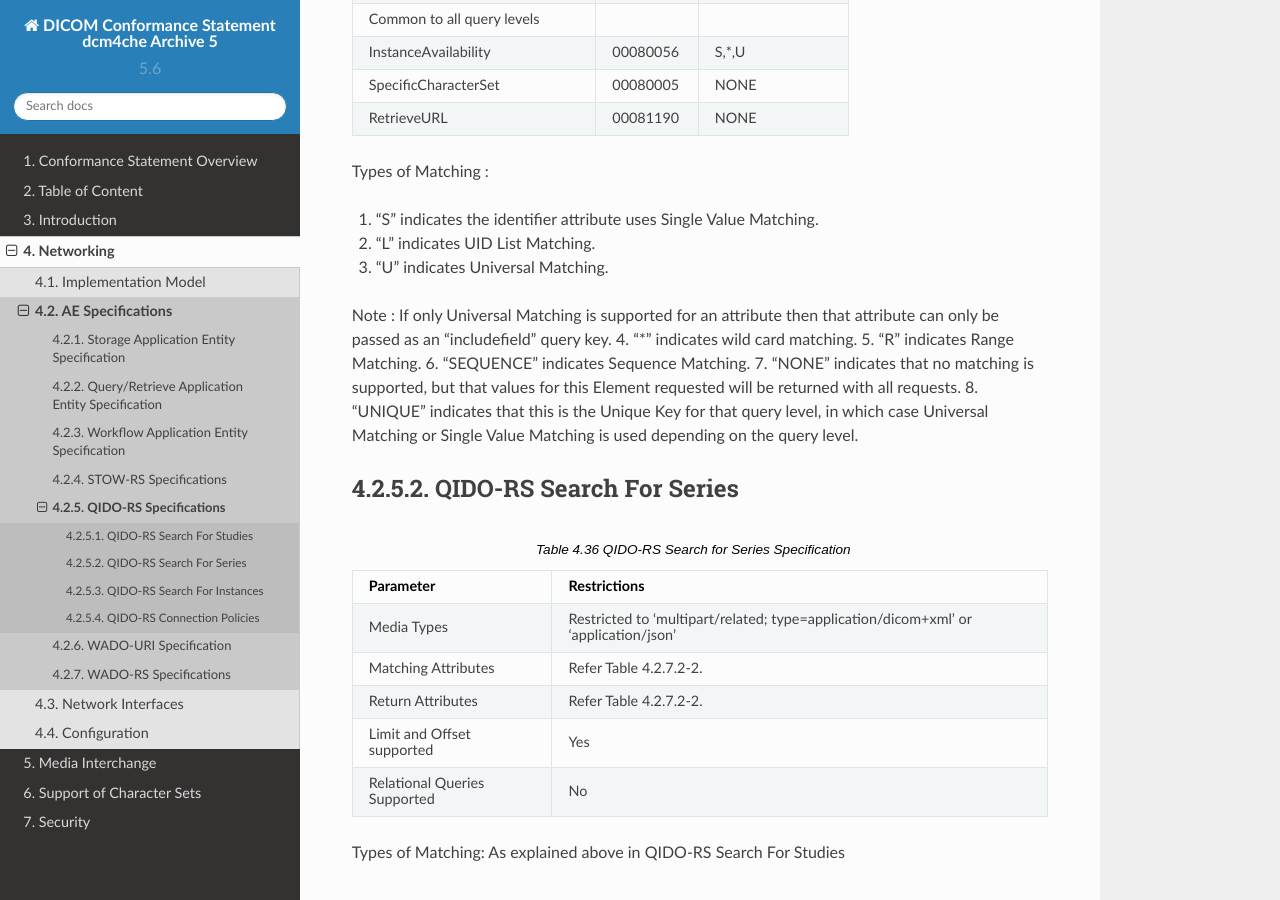
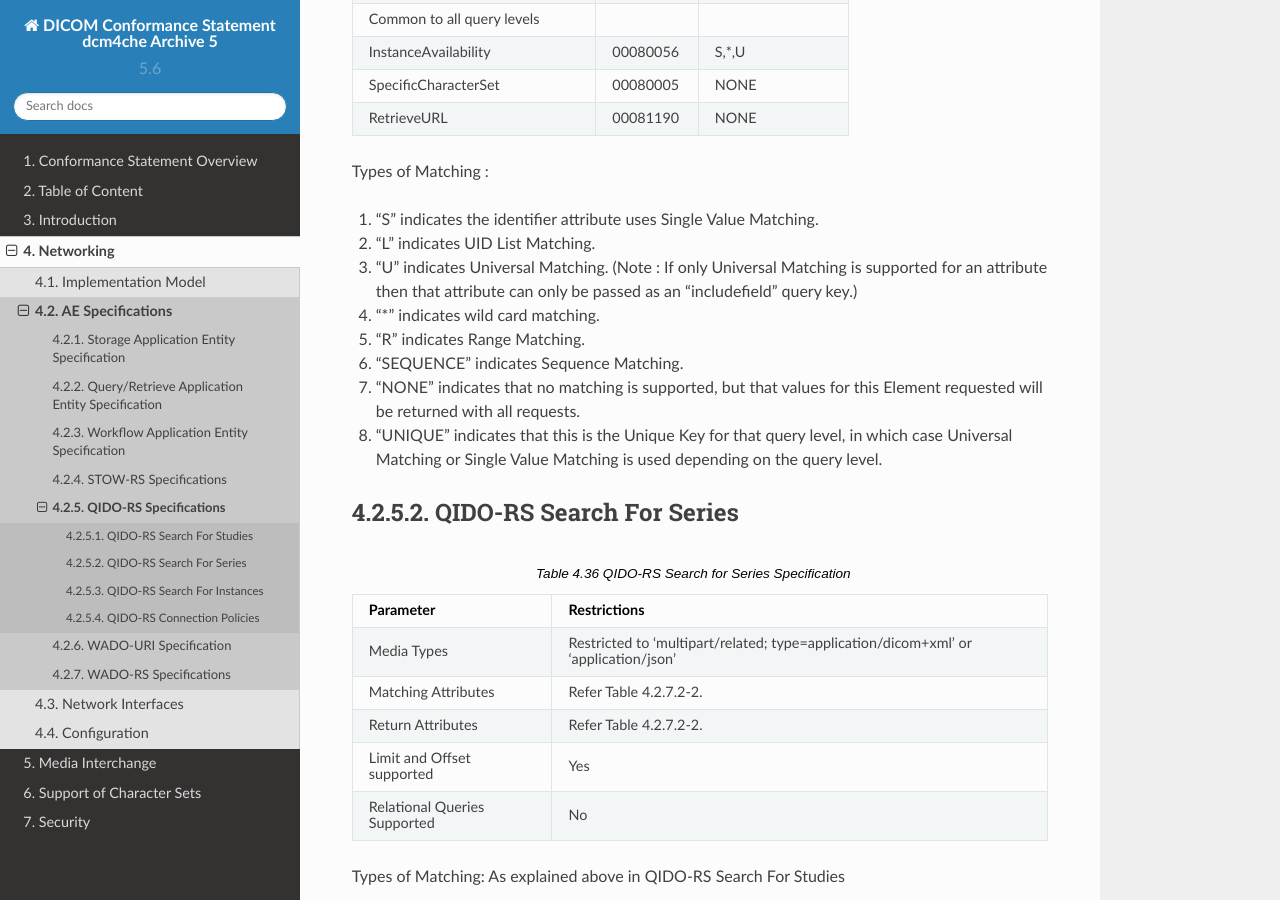
Before and after one commit to dcm4che/dcm4chee-arc-cs, a Sphinx documentation site: the page built from docs/networking/specs/qido-rs/qido-rs.rst, in a window 1280 px wide and 900 px high, scrolled down 1385 px. Built offline with Sphinx 7.4.7 and the Read the Docs theme 2.0.0, drawn with Linux system fonts in a browser that asks for light colours; part of the change alters nothing that is shown; some of the changed text lies outside the part shown.

```diff
--- a/docs/networking/specs/qido-rs/qido-rs.rst
+++ b/docs/networking/specs/qido-rs/qido-rs.rst
@@ -8,7 +8,12 @@ QIDO-RS Search For Studies
 
 .. csv-table:: QIDO-RS Search for Studies Specification
    :header: "Parameter", "Restrictions"
-   :file: search-for-studies.csv
+
+   "Media Types", "Restricted to 'multipart/related; type=application/dicom+xml' or 'application/json'"
+   "Matching Attributes", "Refer Table :numref:`StudyAttributesMatching`"
+   "Return Attributes", "Refer Table :numref:`StudyAttributesMatching`"
+   "Limit and Offset supported", "Yes"
+   "Person Name Matching", "Literal, case insensitive. Refer Extended Negotiation"
 
 Extended Negotiation :
 
@@ -20,6 +25,7 @@ DCM4CHEE-QIDO-SERVICE will perform case insensitive matching for PN VR attribute
 3. Patient's Name (0010,0010).
 
 .. csv-table:: QIDO-RS Study Attribute Matching
+   :name: StudyAttributesMatching
    :header: "Keyword", "Tag", "Types of Matching"
    :file: study-attribute-matching.csv
 
@@ -27,9 +33,7 @@ Types of Matching :
 
 1. "S" indicates the identifier attribute uses Single Value Matching.
 2. "L" indicates UID List Matching.
-3. "U" indicates Universal Matching.
-
-Note : If only Universal Matching is supported for an attribute then that attribute can only be passed as an "includefield" query key.
+3. "U" indicates Universal Matching. (Note : If only Universal Matching is supported for an attribute then that attribute can only be passed as an "includefield" query key.)
 4. "*" indicates wild card matching.
 5. "R" indicates Range Matching.
 6. "SEQUENCE" indicates Sequence Matching.
```
